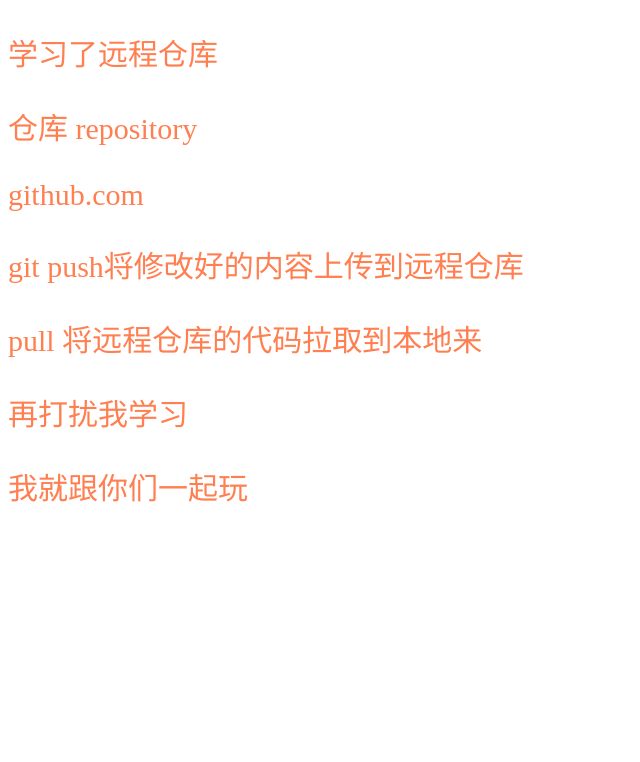
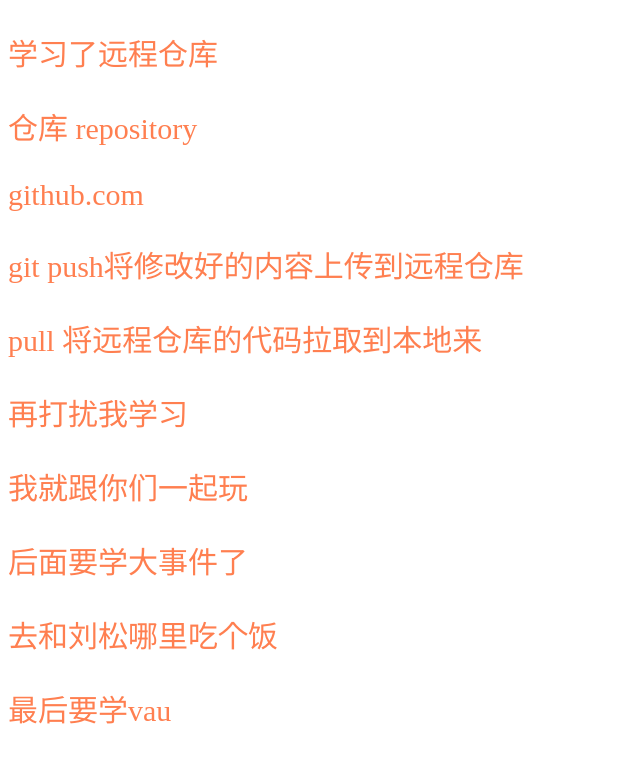
Before and after one commit to yangyongzhenzhenzhenshuai/TodayStudy, a plain HTML site: page index.html in a window 1280 px wide. Shown: the whole page, without its empty margins (0-640 px from the left). Drawn offline with Linux system fonts and the light colour scheme.

Commit message:
后面要学习的课程

```diff
--- a/index.html
+++ b/index.html
@@ -17,6 +17,10 @@
 
         <p>再打扰我学习</p>
         <p>我就跟你们一起玩</p>
+
+        <p>后面要学大事件了</p>
+        <p>去和刘松哪里吃个饭</p>
+        <p>最后要学vau</p>
     </div>
 </body>
 </html>
```
